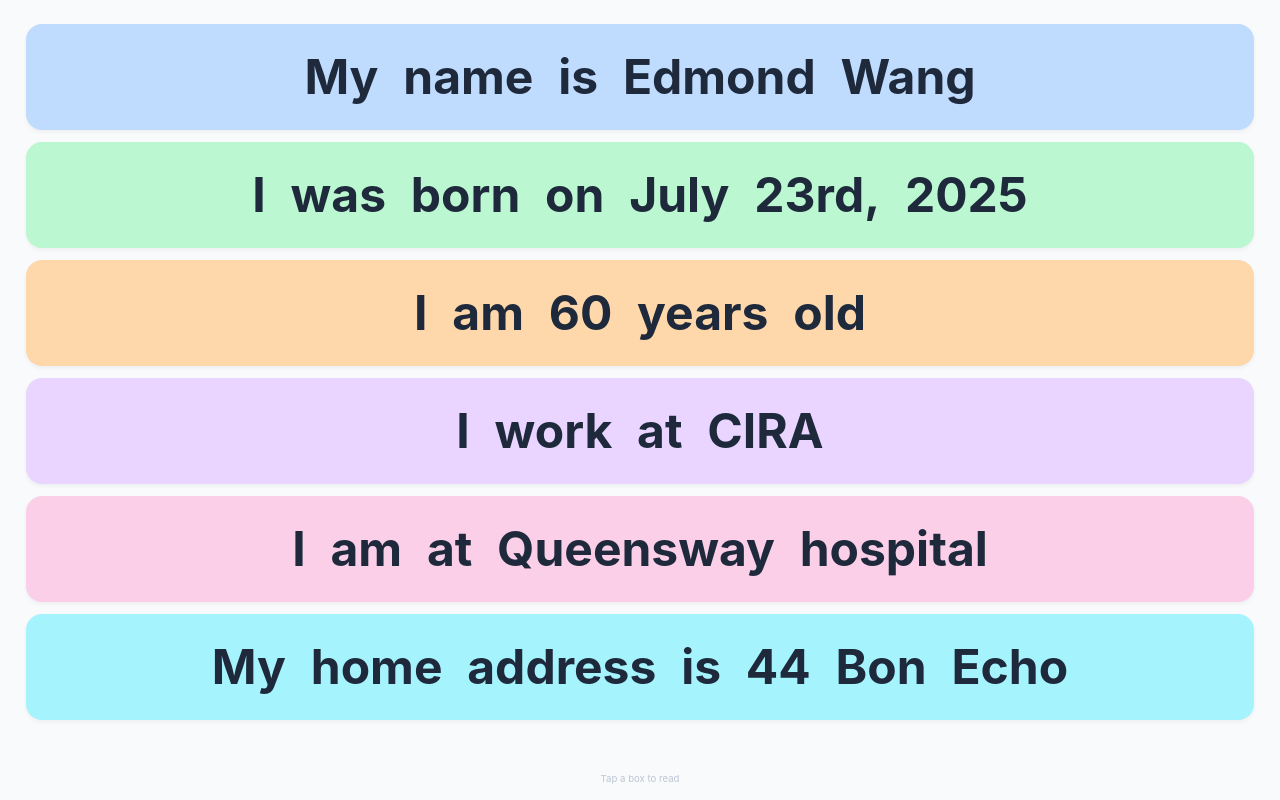
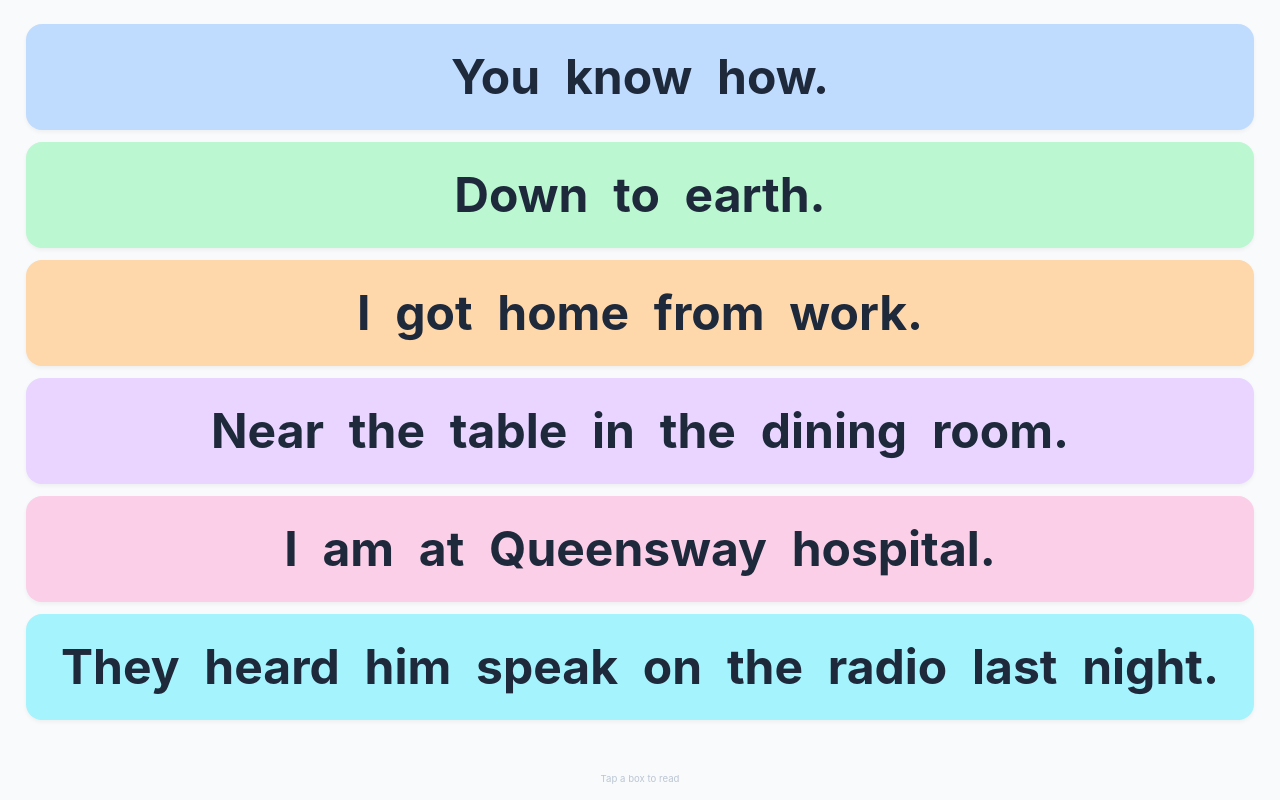
Before and after one commit to yixuanevewang/learning_phrases, a plain HTML site: page index.html in a window 1280 px wide. Drawn offline with Linux system fonts and the light colour scheme.

Commit message:
Replace phrases in index.html with new content

```diff
--- a/index.html
+++ b/index.html
@@ -178,12 +178,12 @@
 
         // 2. Define Content
         const phrases = [
-            { id: 'content-1', text: "My name is Edmond Wang" },
-            { id: 'content-2', text: "I was born on July 23rd, 2025" },
-            { id: 'content-3', text: "I am 60 years old" },
-            { id: 'content-4', text: "I work at CIRA"},
-            { id: 'content-5', text: "I am at Queensway hospital" },
-            { id: 'content-6', text: "My home address is 44 Bon Echo" }
+            { id: 'content-1', text: "You know how." },
+            { id: 'content-2', text: "Down to earth." },
+            { id: 'content-3', text: "I got home from work." },
+            { id: 'content-4', text: "Near the table in the dining room."},
+            { id: 'content-5', text: "I am at Queensway hospital." },
+            { id: 'content-6', text: "They heard him speak on the radio last night." }
         ];
 
         // 3. Initialize UI (Split into Spans)
```
